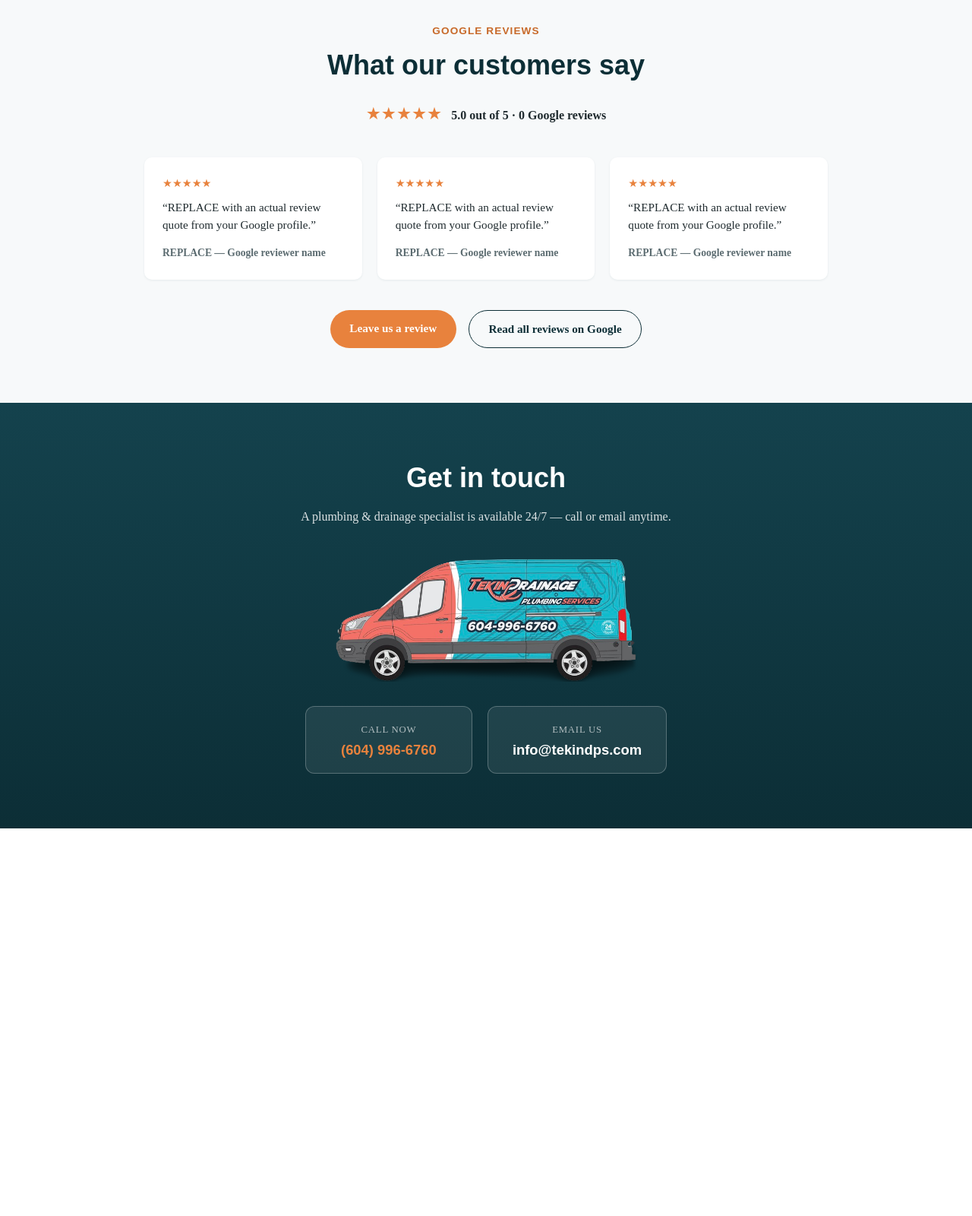
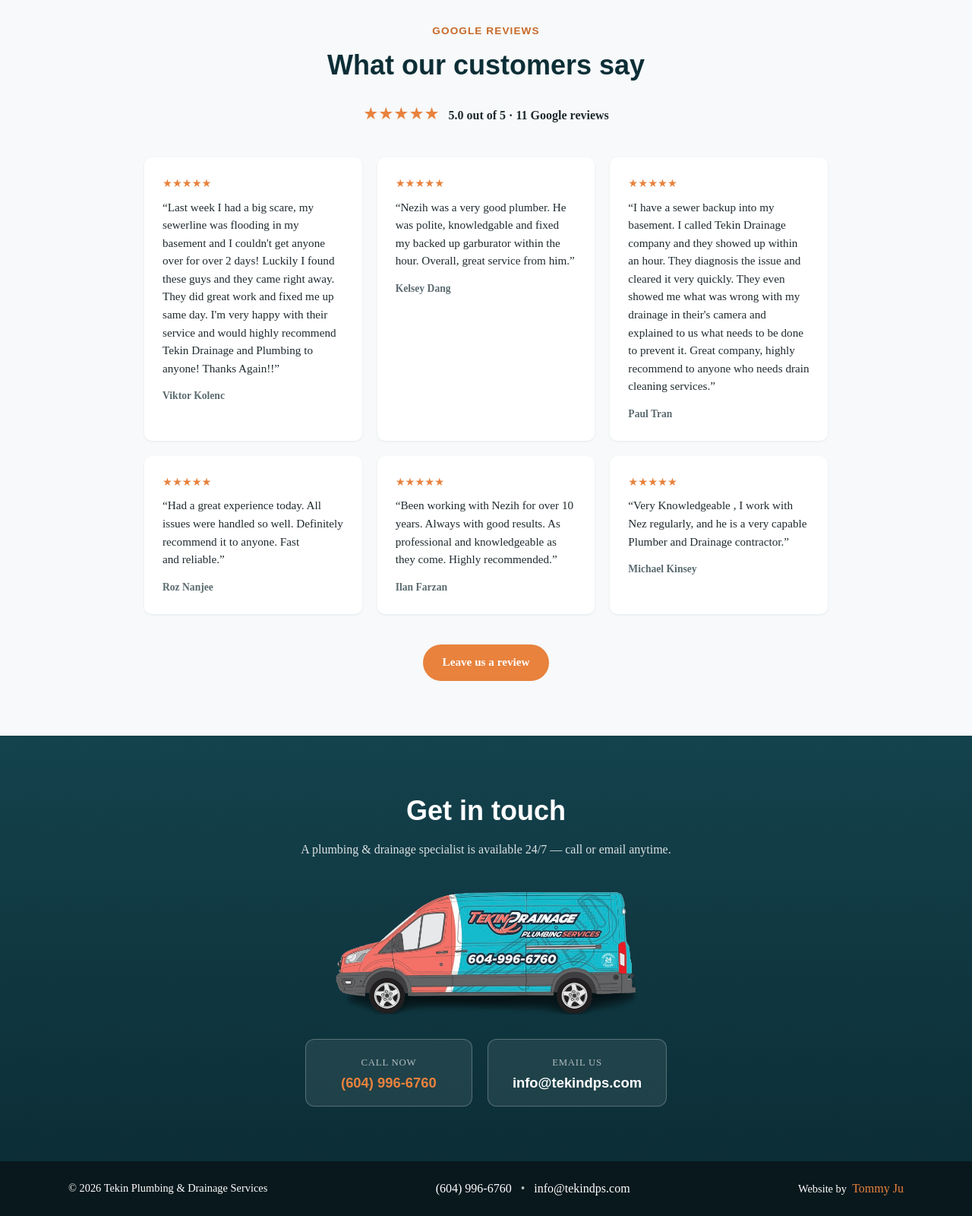
Before and after one commit to TommyJu/tekin-drainage, an Astro site: page / in a window 1280 px wide. Shown: the part 3112-4712 px from the top of the page at 76% size. Before the commit the page ends 4202 px from the top, so only its background shows below. Built offline with nearby package versions, Linux system fonts and the light colour scheme; Astro itself is replaced by a stand-in of ours.

Commit message:
Fix business schema, add footer, and add reviews

```diff
--- /dev/null
+++ b/src/components/Footer/Footer.astro
@@ -0,0 +1,78 @@
+---
+import { BUSINESS } from "@data/client";
+---
+
+<footer>
+  <div class="footer-inner">
+    <p>
+      © {new Date().getFullYear()} Tekin Plumbing &amp; Drainage Services
+    </p>
+
+    <div class="footer-contact">
+      <a href={BUSINESS.phoneHref}>
+        {BUSINESS.phoneDisplay}
+      </a>
+
+      <span>•</span>
+
+      <a href={BUSINESS.emailHref}>
+        {BUSINESS.email}
+      </a>
+    </div>
+
+    <p class="credit">
+      Website by&nbsp;
+      <a
+        href="https://github.com/tommyju"
+        target="_blank"
+        rel="noopener noreferrer"
+      >
+        Tommy Ju
+      </a>
+    </p>
+  </div>
+</footer>
+
+<style>
+  footer {
+  background: #08181d;
+  padding: 1.5rem 1.25rem;
+  color: rgba(255,255,255,0.7);
+
+  .footer-inner {
+    max-width: 1100px;
+    margin: 0 auto;
+
+    display: flex;
+    justify-content: space-between;
+    align-items: center;
+    gap: 1rem;
+    flex-wrap: wrap;
+  }
+
+  p {
+    font-size: 0.9rem;
+    color: var(--white)
+  }
+
+  .footer-contact {
+    display: flex;
+    gap: 0.75rem;
+    align-items: center;
+
+    a {
+      color: var(--white);
+      text-decoration: none;
+
+      &:hover {
+        color: var(--amber);
+      }
+    }
+  }
+
+  .credit a {
+    color: var(--amber);
+    text-decoration: none;
+  }
+}
+</style>
--- a/src/components/Meta/Meta.astro
+++ b/src/components/Meta/Meta.astro
@@ -39,11 +39,6 @@
 <link rel="canonical" href={canonical} />
 
 <!-- Favicons -->
-<link rel="icon" type="image/svg+xml" href="/van.svg" />
-<!-- Use [RealFaviconGenerator.net](https://realfavicongenerator.net/) -->
-<link rel="apple-touch-icon" sizes="180x180" href="/assets/favicons/apple-touch-icon.png" />
-<link rel="icon" type="image/png" sizes="32x32" href="/assets/favicons/favicon-32x32.png?v1" />
-<link rel="icon" type="image/png" sizes="16x16" href="/assets/favicons/favicon-16x16.png" />
-<link rel="manifest" href="/assets/favicons/site.webmanifest" />
+<link rel="icon" type="image/svg+xml" href="/favicon.svg" />
 <meta name="msapplication-TileColor" content="#da532c" />
 <meta name="theme-color" content="#ffffff" />
--- a/src/components/Reviews/Reviews.astro
+++ b/src/components/Reviews/Reviews.astro
@@ -5,14 +5,17 @@
 // Replace with real reviews copied from your Google Business Profile.
 // Keep the wording close to verbatim — don't invent quotes.
 const reviews = [
-  { author: "REPLACE — Google reviewer name", rating: 5, quote: "REPLACE with an actual review quote from your Google profile." },
-  { author: "REPLACE — Google reviewer name", rating: 5, quote: "REPLACE with an actual review quote from your Google profile." },
-  { author: "REPLACE — Google reviewer name", rating: 5, quote: "REPLACE with an actual review quote from your Google profile." },
+  { author: "Viktor Kolenc", rating: 5, quote: "Last week I had a big scare, my sewerline was flooding in my basement and I couldn't get anyone over for over 2 days! Luckily I found these guys and they came right away. They did great work and fixed me up same day. I'm very happy with their service and would highly recommend Tekin Drainage and Plumbing to anyone! Thanks Again!!" },
+  { author: "Kelsey Dang", rating: 5, quote: "Nezih was a very good plumber. He was polite, knowledgable and fixed my backed up garburator within the hour. Overall, great service from him." },
+  { author: "Paul Tran", rating: 5, quote: "I have a sewer backup into my basement. I called Tekin Drainage company and they showed up within an hour. They diagnosis the issue and cleared it very quickly. They even showed me what was wrong with my drainage in their's camera and explained to us what needs to be done to prevent it. Great company, highly recommend to anyone who needs drain cleaning services." },
+  { author: "Roz Nanjee", rating: 5, quote: "Had a great experience today. All issues were handled so well. Definitely recommend it to anyone. Fast and reliable." },
+  { author: "Ilan Farzan", rating: 5, quote: "Been working with Nezih for over 10 years. Always with good results. As professional and knowledgeable as they come. Highly recommended." },
+  { author: "Michael Kinsey", rating: 5, quote: "Very Knowledgeable , I work with Nez regularly, and he is a very capable Plumber and Drainage contractor." },
 ];
 
 // Replace with your real aggregate numbers from Google.
 const ratingValue = "5.0";
-const reviewCount = "0";
+const reviewCount = "11";
 
 const schema = getReviewSchema(reviews, ratingValue, reviewCount);
 ---
@@ -40,9 +43,6 @@
     <div class="review-actions">
       <a class="btn btn-primary" href={BUSINESS.googleReviewUrl} target="_blank" rel="noopener">
         Leave us a review
-      </a>
-      <a class="btn btn-ghost" href={BUSINESS.googleProfileUrl} target="_blank" rel="noopener">
-        Read all reviews on Google
       </a>
     </div>
   </div>
--- a/src/data/client.ts
+++ b/src/data/client.ts
@@ -49,8 +49,7 @@
 
   // Replace REPLACE-ME with your actual Google Place ID.
   // Find it at https://developers.google.com/maps/documentation/places/web-service/place-id
-  googleReviewUrl: "https://search.google.com/local/writereview?placeid=REPLACE-ME",
-  googleProfileUrl: "https://g.page/r/REPLACE-ME",
+  googleReviewUrl: "https://maps.app.goo.gl/dczbbgjVkUPZ8XLQA",
 };
 
 // Expanded service detail — each item gets a short explanation instead of
--- a/src/js/localBusinessSchema.js
+++ b/src/js/localBusinessSchema.js
@@ -1,27 +1,31 @@
 import { SITE, BUSINESS } from "@data/client";
 
 export function getLocalBusinessSchema(origin) {
-	const sameAs = [];
-	if (BUSINESS.socials?.facebook) sameAs.push(BUSINESS.socials.facebook);
-	if (BUSINESS.socials?.instagram) sameAs.push(BUSINESS.socials.instagram);
 
 	return {
 		"@context": "https://schema.org",
-		"@type": ["LocalBusiness", "WebSite"],
+		"@type": "LocalBusiness",
+
 		"name": BUSINESS.name,
 		"url": SITE.url,
-		"logo": origin + BUSINESS.logo,
-		"image": origin + BUSINESS.logo,
+
 		"email": BUSINESS.email,
-		"telephone": BUSINESS.phoneForTel,
+		"telephone": BUSINESS.phoneDisplay,
+
 		"address": {
 			"@type": "PostalAddress",
-			"streetAddress": `${BUSINESS.address.lineOne}, ${BUSINESS.address.lineTwo}`,
 			"addressLocality": BUSINESS.address.city,
-			"addressRegion": BUSINESS.address.state,
-			"postalCode": BUSINESS.address.zip,
+			"addressRegion": BUSINESS.address.province,
+			"addressCountry": BUSINESS.address.country,
 		},
-		"sameAs": sameAs,
+
+		"areaServed": BUSINESS.serviceAreas,
+
+		"openingHours": BUSINESS.openingHours,
+
 		"inLanguage": SITE.locale,
+
+		"image": origin + BUSINESS.logo,
+		"logo": origin + BUSINESS.logo,
 	};
 }
--- a/src/pages/index.astro
+++ b/src/pages/index.astro
@@ -5,6 +5,7 @@
 import Gallery from "@components/Gallery/Gallery.astro";
 import Reviews from "@components/Reviews/Reviews.astro";
 import CTAContact from "@components/CTA/CTAContact.astro";
+import Footer from "@components/Footer/Footer.astro";
 import { SITE } from "@data/client";
 ---
 
@@ -14,4 +15,5 @@
   <Gallery />
   <Reviews />
   <CTAContact />
+  <Footer/>
 </BaseLayout>
```
Also changed, not shown: src/js/blogPostingSchema.js (deleted, +0 -30 lines), media/van.png (deleted), public/favicon.svg (added), 1 other file.
